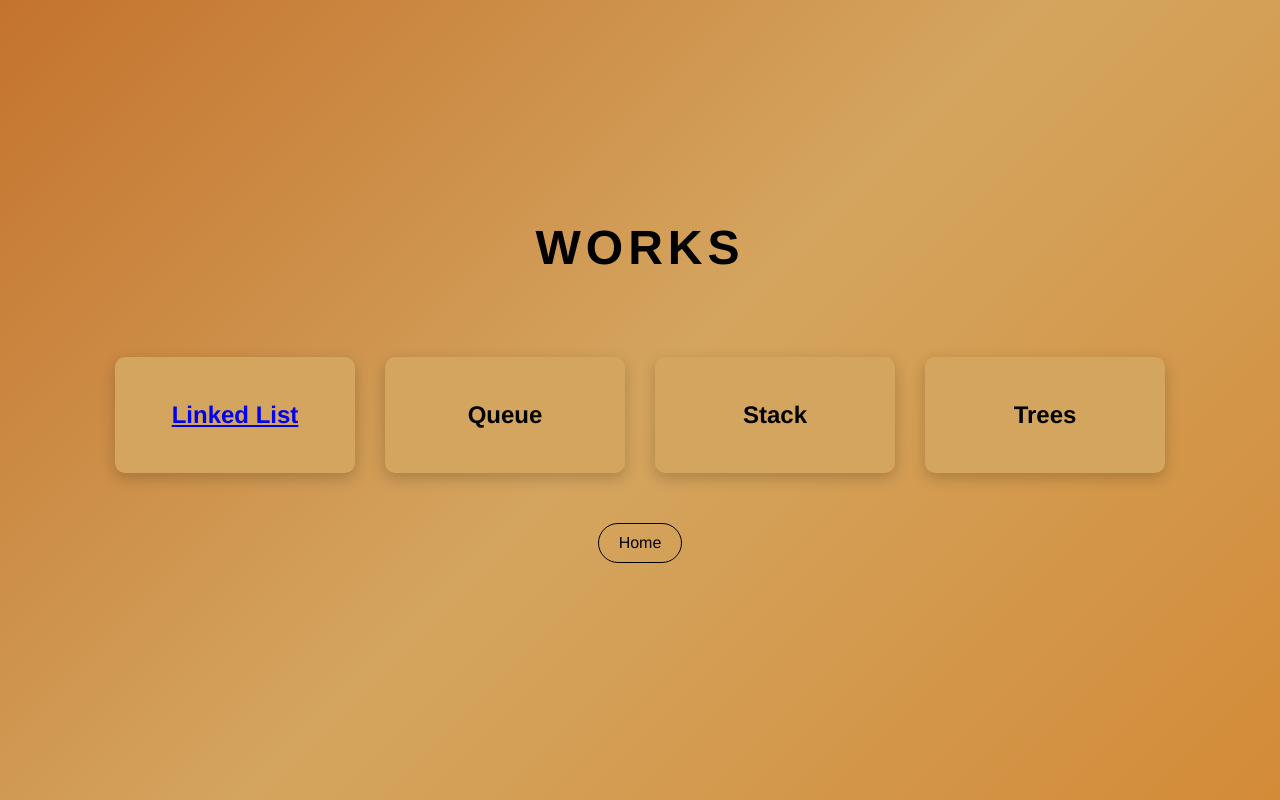
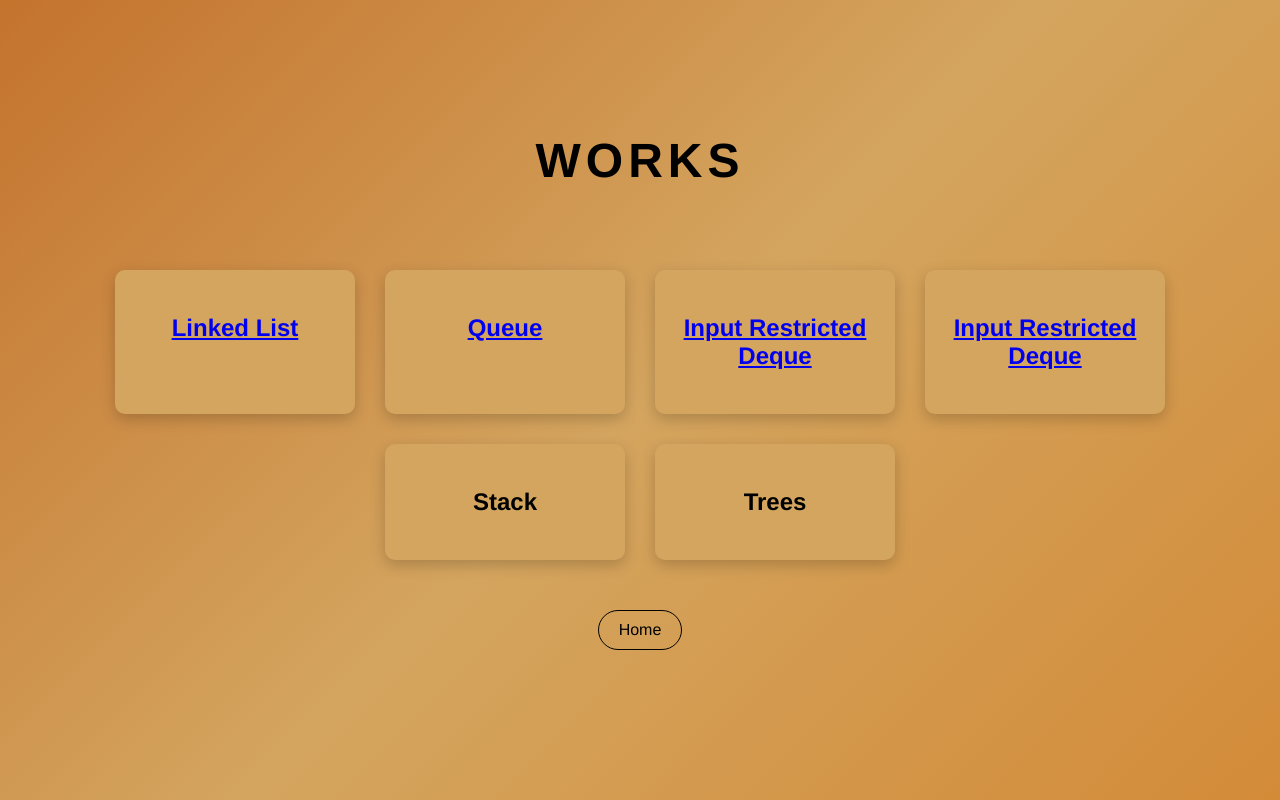
Before and after one commit to glnnluciano/FLASK-TEMPLATE-DSA-LAB, a Python web app: template templates/WORKS.html in a window 1280 px wide. Run offline with Jinja, Linux system fonts and the light colour scheme; the template is opened without the code that fills it, so the values that code supplies are empty.

Commit message:
Update WORKS.html
- added na yung working buttons for queue and input/output restricted files

```diff
--- a/templates/WORKS.html
+++ b/templates/WORKS.html
@@ -1,3 +1,5 @@
+<!--WORKS.html-->
+
 <!DOCTYPE html>
 <html lang="en">
 
@@ -16,11 +18,20 @@
     <main>
         <div class="card">
             <p><a href="{{ url_for('linked_list') }}">Linked List</a></p>
+        </div>
 
+        <div class="card">
+            <p><a href="{{ url_for('queue_operations') }}">Queue</a></p>
         </div>
+
         <div class="card">
-            <p>Queue</p>
+            <p><a href="{{ url_for('input_restricted_deque_operations') }}">Input Restricted Deque</a></p>
         </div>
+
+        <div class="card">
+            <p><a href="{{ url_for('output_restricted_deque_operations') }}">Input Restricted Deque</a></p>
+        </div>
+
         <div class="card">
             <p>Stack</p>
         </div>
```
